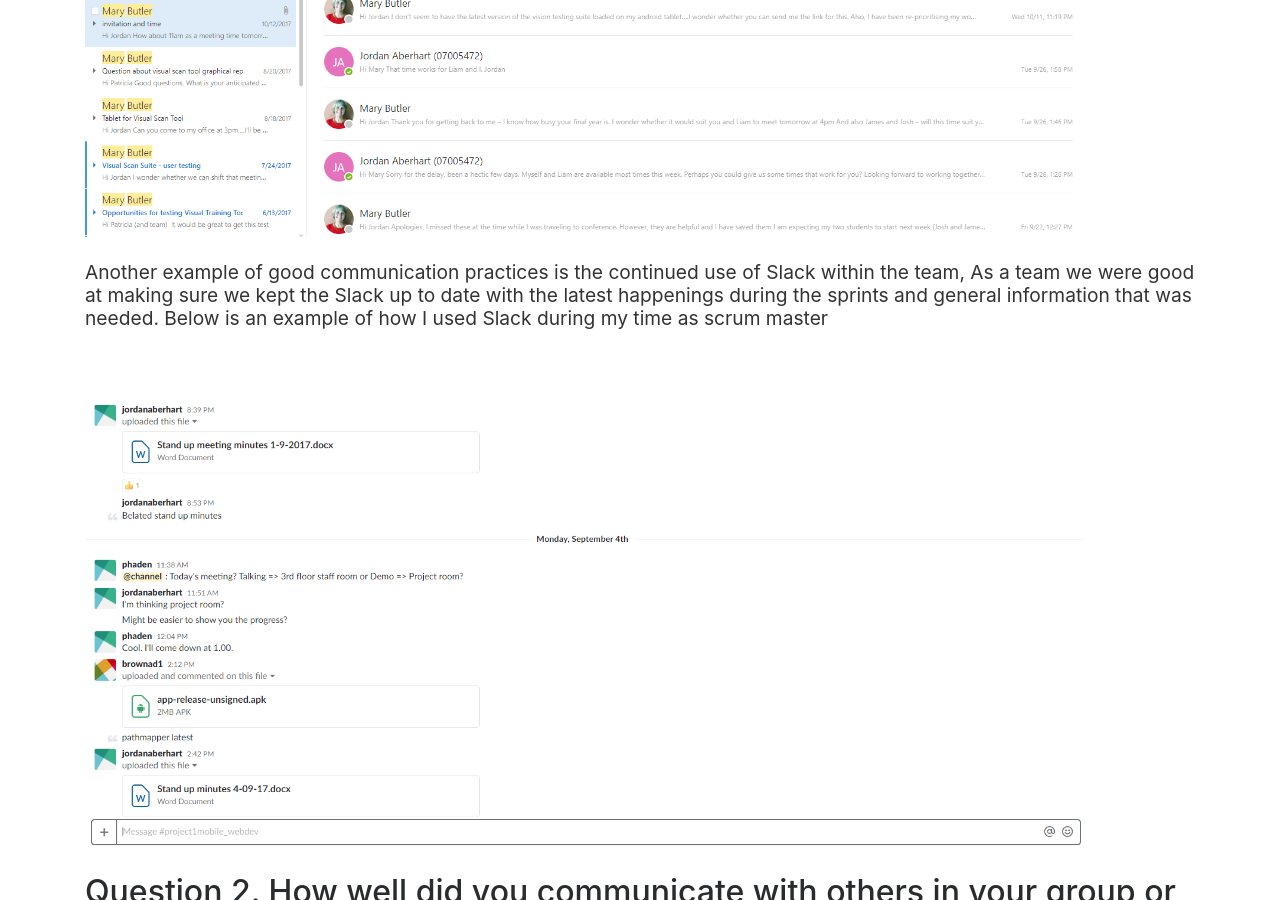
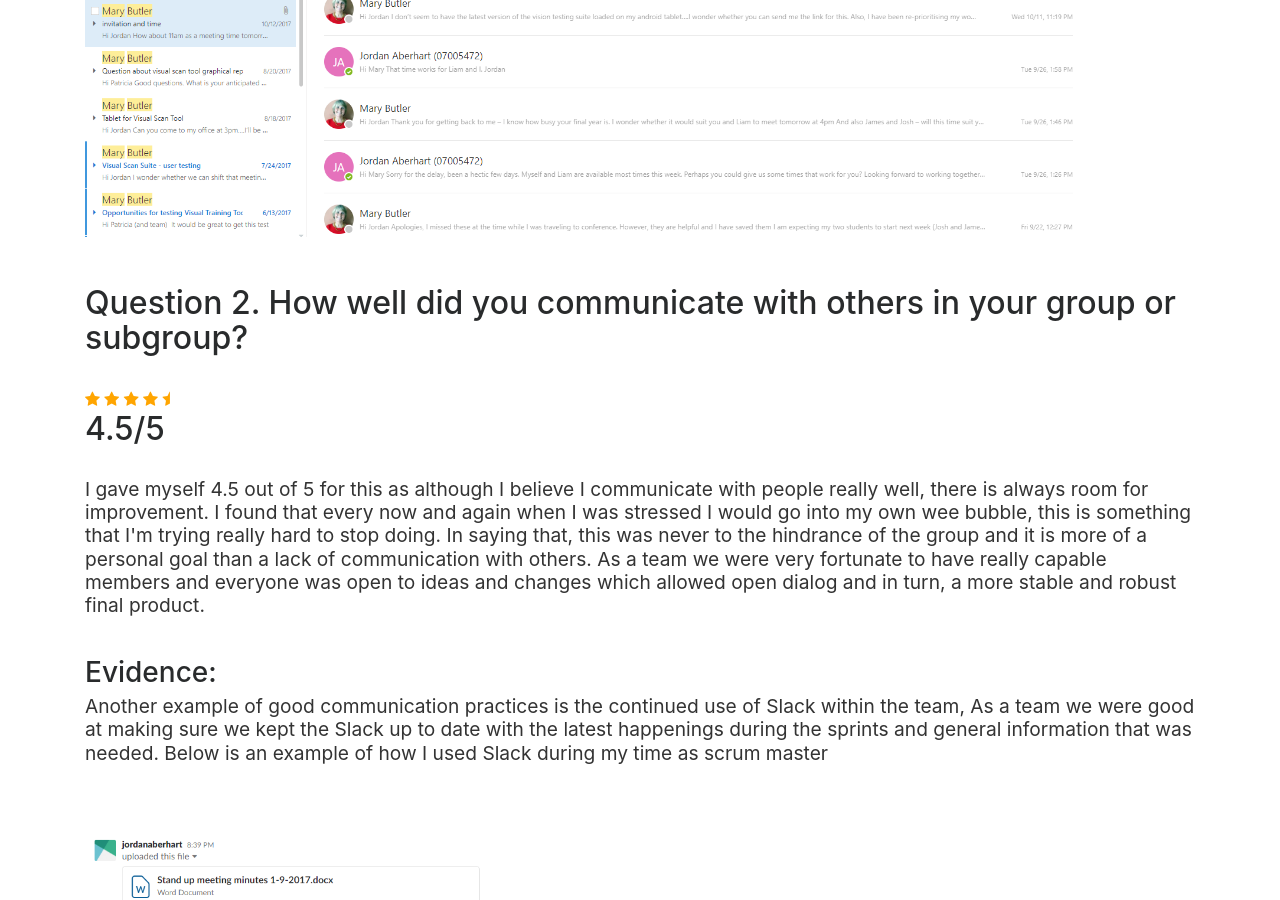
Before and after one commit to aberhjk1/aberhjk1.github.io, a Jekyll site: the page built from selfreview.html, in a window 1280 px wide and 900 px high, scrolled down 880 px. Built offline with Jekyll 4.4.1, drawn with Linux system fonts in a browser that asks for light colours; nearby versions of some CDN libraries.

Commit message:
Update selfreview.html

```diff
--- a/selfreview.html
+++ b/selfreview.html
@@ -27,13 +27,6 @@
    with an external client and believe I have always shown professionalism in regards to communication with Dr Mary Butler.</p>
    <br><br>
 <img src="EvidenceImages/MaryButler.PNG" alt="Emails with Dr Mary Butler" width="90%"></img><br><br>
-<p>
-   Another example of good communication practices is the continued use of Slack within the team, As a team we were good at making sure we kept the Slack up to date with the latest
-   happenings during the sprints and general information that was needed. Below is an example of how I used Slack during my time as scrum master </p><br><br>
-
-   <img src="EvidenceImages/Slack.PNG" alt="Slack Conversation" width="90%"></img><br>
-
-
 
 <br>
 <h2>Question 2. How well did you communicate with others in your group or subgroup?</h2>
@@ -48,6 +41,16 @@
 <p> I gave myself 4.5 out of 5 for this as although I believe I communicate with people really well, there is always room for improvement. I found that every now and again when I was stressed I would go into my own wee bubble, this is something that I'm trying really hard to stop doing. In saying
    that, this was never to the hindrance of the group and it is more of a personal goal than a lack of communication with others.
    As a team we were very fortunate to have really capable members and everyone was open to ideas and changes which allowed open dialog and in turn, a more stable and robust final product.</p>
+<br>
+<h3>Evidence:</h3>
+<p>
+   Another example of good communication practices is the continued use of Slack within the team, As a team we were good at making sure we kept the Slack up to date with the latest
+   happenings during the sprints and general information that was needed. Below is an example of how I used Slack during my time as scrum master </p><br><br>
+
+   <img src="EvidenceImages/Slack.PNG" alt="Slack Conversation" width="90%"></img><br>
+
+
+
 
 <br>
 <h2>Question 3. How well did you document your work throughout the project?</h2>
```
